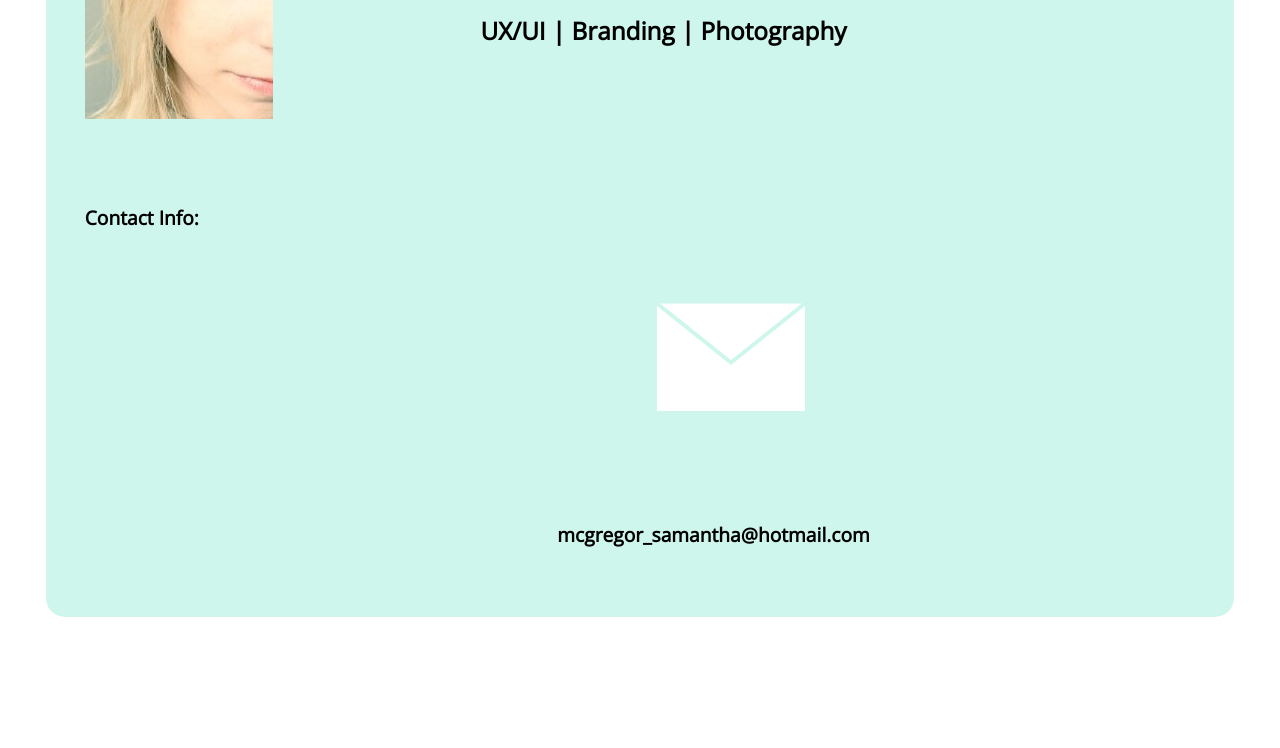
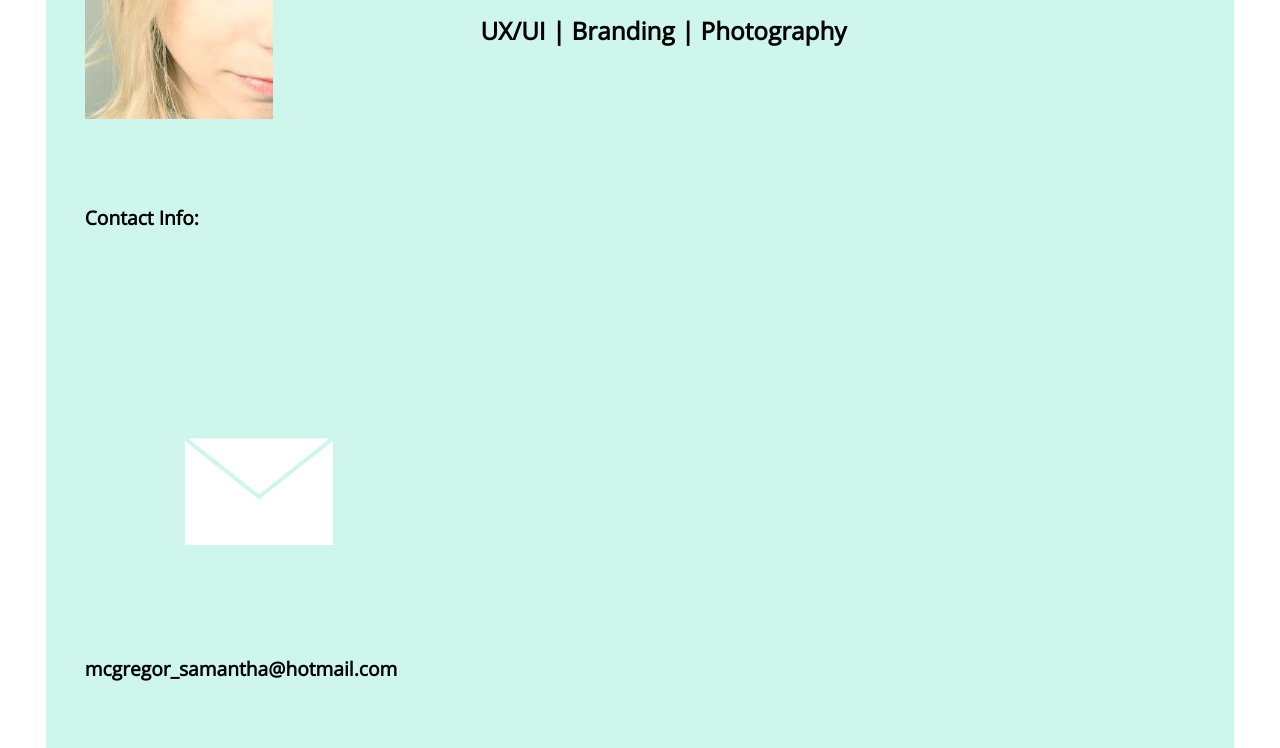
Before and after one commit to mcgr0217/portfolio-coming-soon, a plain HTML site: page index.html in a window 1280 px wide. Shown: the part 154-902 px from the top of the page. Before the commit the page ends 817 px from the top, so only its background shows below. Drawn offline with nearby package versions, Linux system fonts and the light colour scheme.

Commit message:
Grid Change
Changing the grid

```diff
--- a/index.html
+++ b/index.html
@@ -18,10 +18,14 @@
             <h2>Samantha McGregor</h2>
             <h4>UX/UI | Branding | Photography</h4>
         </div>
-        <div class="unit unit-xs-1-3 unit-s-1-3 unit-m-1-3 unit-l-1-3 type">
+        <div class="unit unit-xs-1 unit-s-1 unit-m-1 unit-l-1 type">
             <h6>Contact Info:</h6>
         </div>
-        <div class="unit unit-xs-1-3 unit-s-1-3 unit-m-1-3 unit-l-1-3 type">
+        <div class="unit unit-xs-1-2 unit-s-1-2 unit-m-1-2 unit-l-1-2 type">
+            <img src="images/email.svg" class="email">
+            <h6>mcgregor_samantha@hotmail.com</h6>
+        </div>
+        <div class="unit unit-xs-1-2 unit-s-1-2 unit-m-1-2 unit-l-1-2 type">
             <img src="images/email.svg" class="email">
             <h6>mcgregor_samantha@hotmail.com</h6>
         </div>
```
